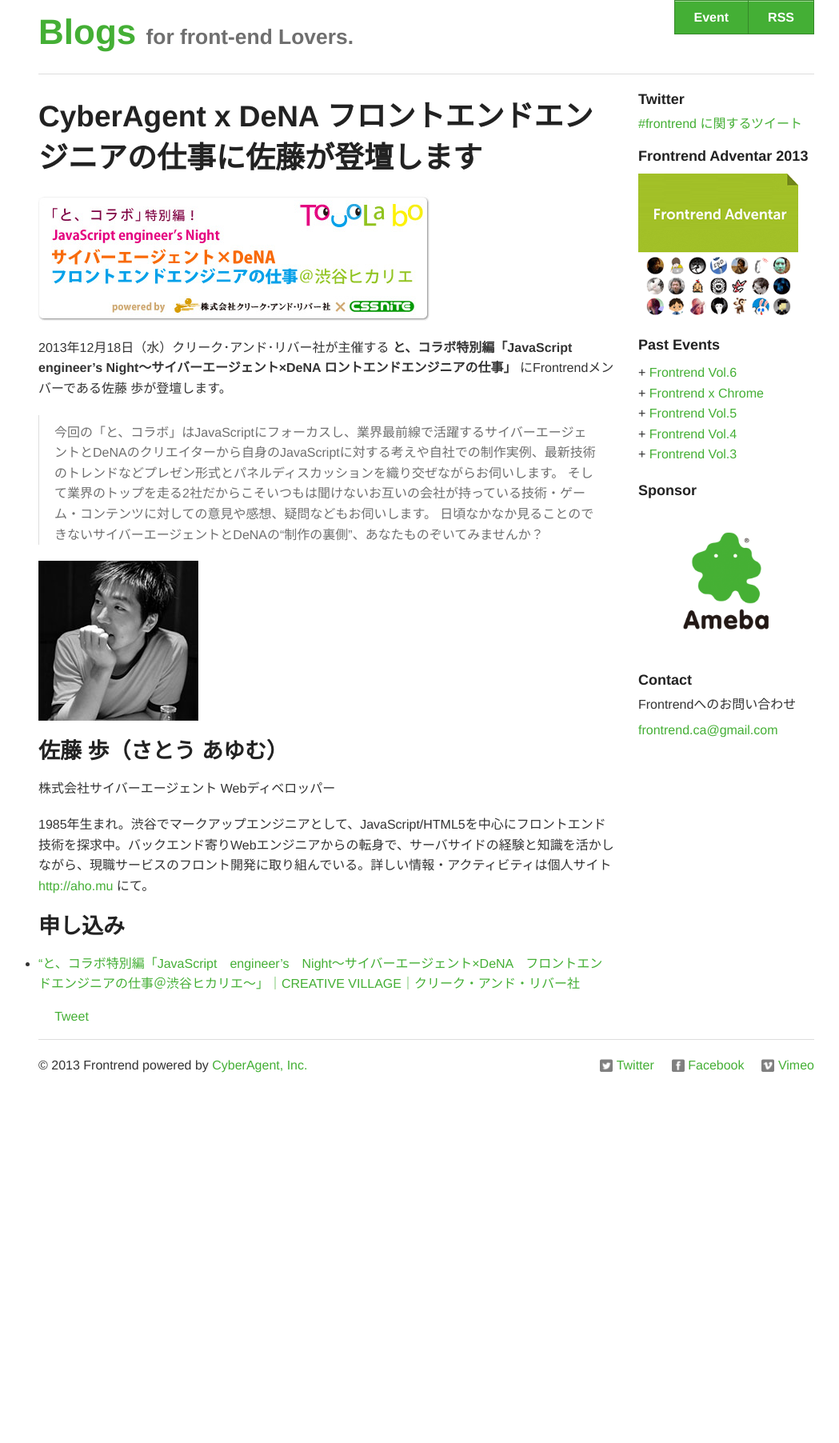
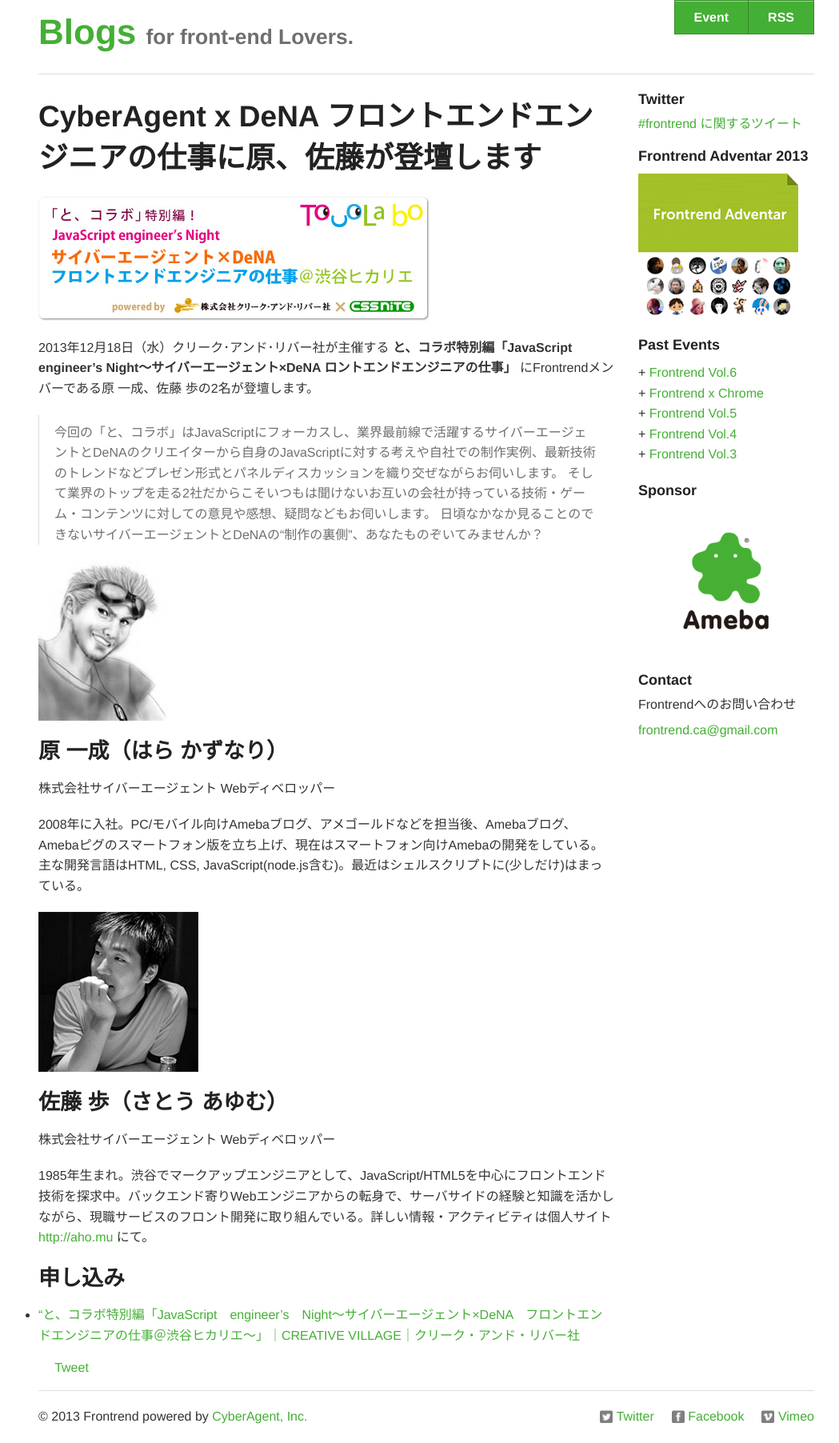
Before and after one commit to frontrend/frontrend.github.io, a Jekyll site: the page built from _posts/2013-12-10-creativevillage.md, in a window 1280 px wide. Shown: the whole page at 80% size, without its empty margins (107-1156 px from the left). Built offline with Jekyll 4.4.1, drawn with Linux system fonts in a browser that asks for light colours; nearby versions of some CDN libraries; Markdown is read by kramdown in place of the engine named in the settings; comment, search, counter and statistics services are not loaded; before the commit the page ends 1365 px from its top, so only the background shows below that.

Commit message:
Add aticle

```diff
--- a/_layouts/top.html
+++ b/_layouts/top.html
@@ -18,10 +18,7 @@
     <!-- Main Blog Content -->
     <div class="large-9 columns" role="content">
 
-      <div class="c"><img src="/images/bg_logo.png" alt=""></div>
-
       {% for post in site.posts %}
-      <hr class="rule">
       <article>
         <h3><a href="{{ post.url }}">{{ post.title }}</a></h3>
         <p>{{ post.excerpt }}</p>
--- a/_posts/2013-12-10-creativevillage.md
+++ b/_posts/2013-12-10-creativevillage.md
@@ -1,22 +1,30 @@
 ---
 layout: post
-title: CyberAgent x DeNA フロントエンドエンジニアの仕事に佐藤が登壇します
-description: CSS Nite LP, Disk 32に谷が登壇します
+title: CyberAgent x DeNA フロントエンドエンジニアの仕事に原、佐藤が登壇します
+description: CyberAgent x DeNA フロントエンドエンジニアの仕事に原、佐藤が登壇します
 published: 2013-12-10
 category: news
 tags: event, frontrend
-excerpt: と、コラボ特別編「JavaScript engineer's Night～サイバーエージェント×DeNA ロントエンドエンジニアの仕事」に佐藤が登壇します
+excerpt: と、コラボ特別編「JavaScript engineer's Night～サイバーエージェント×DeNA ロントエンドエンジニアの仕事」に原、佐藤が登壇します
 ---
 
-## CyberAgent x DeNA フロントエンドエンジニアの仕事に佐藤が登壇します
+## CyberAgent x DeNA フロントエンドエンジニアの仕事に原、佐藤が登壇します
 
 ![フロントエンドエンジニアの仕事](/images/2013/1210_cr.jpg)
 
-2013年12月18日（水）クリーク･アンド･リバー社が主催する __と、コラボ特別編「JavaScript engineer's Night～サイバーエージェント×DeNA ロントエンドエンジニアの仕事」__ にFrontrendメンバーである佐藤 歩が登壇します。
+2013年12月18日（水）クリーク･アンド･リバー社が主催する __と、コラボ特別編「JavaScript engineer's Night～サイバーエージェント×DeNA ロントエンドエンジニアの仕事」__ にFrontrendメンバーである原 一成、佐藤 歩の2名が登壇します。
 
 > 今回の「と、コラボ」はJavaScriptにフォーカスし、業界最前線で活躍するサイバーエージェントとDeNAのクリエイターから自身のJavaScriptに対する考えや自社での制作実例、最新技術のトレンドなどプレゼン形式とパネルディスカッションを織り交ぜながらお伺いします。
   そして業界のトップを走る2社だからこそいつもは聞けないお互いの会社が持っている技術・ゲーム・コンテンツに対しての意見や感想、疑問などもお伺いします。
   日頃なかなか見ることのできないサイバーエージェントとDeNAの“制作の裏側”、あなたものぞいてみませんか？
+
+![原 一成](/images/speakers/hara.jpg)
+
+### 原 一成（はら かずなり）
+
+株式会社サイバーエージェント Webディベロッパー
+
+2008年に入社。PC/モバイル向けAmebaブログ、アメゴールドなどを担当後、Amebaブログ、Amebaピグのスマートフォン版を立ち上げ、現在はスマートフォン向けAmebaの開発をしている。主な開発言語はHTML, CSS, JavaScript(node.js含む)。最近はシェルスクリプトに(少しだけ)はまっている。
 
 ![佐藤 歩](/images/speakers/sato.jpg)
 
```
